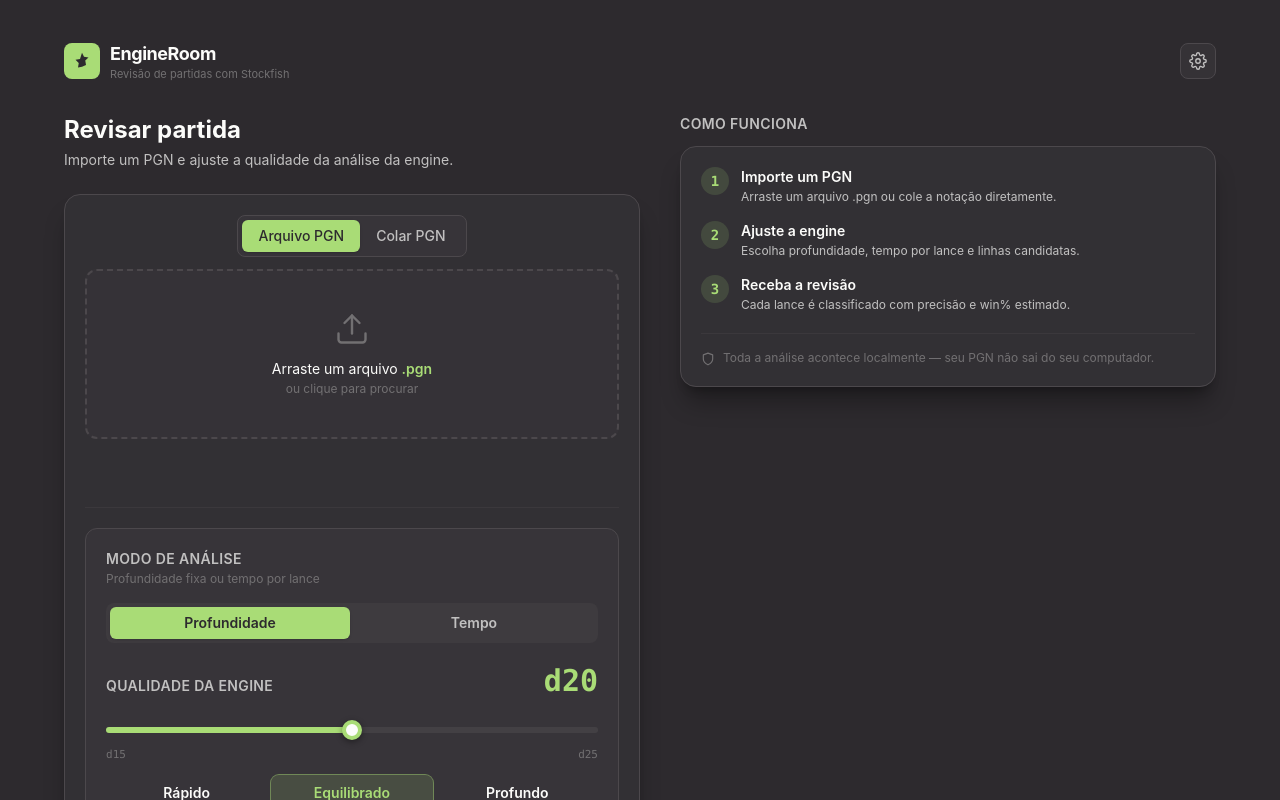
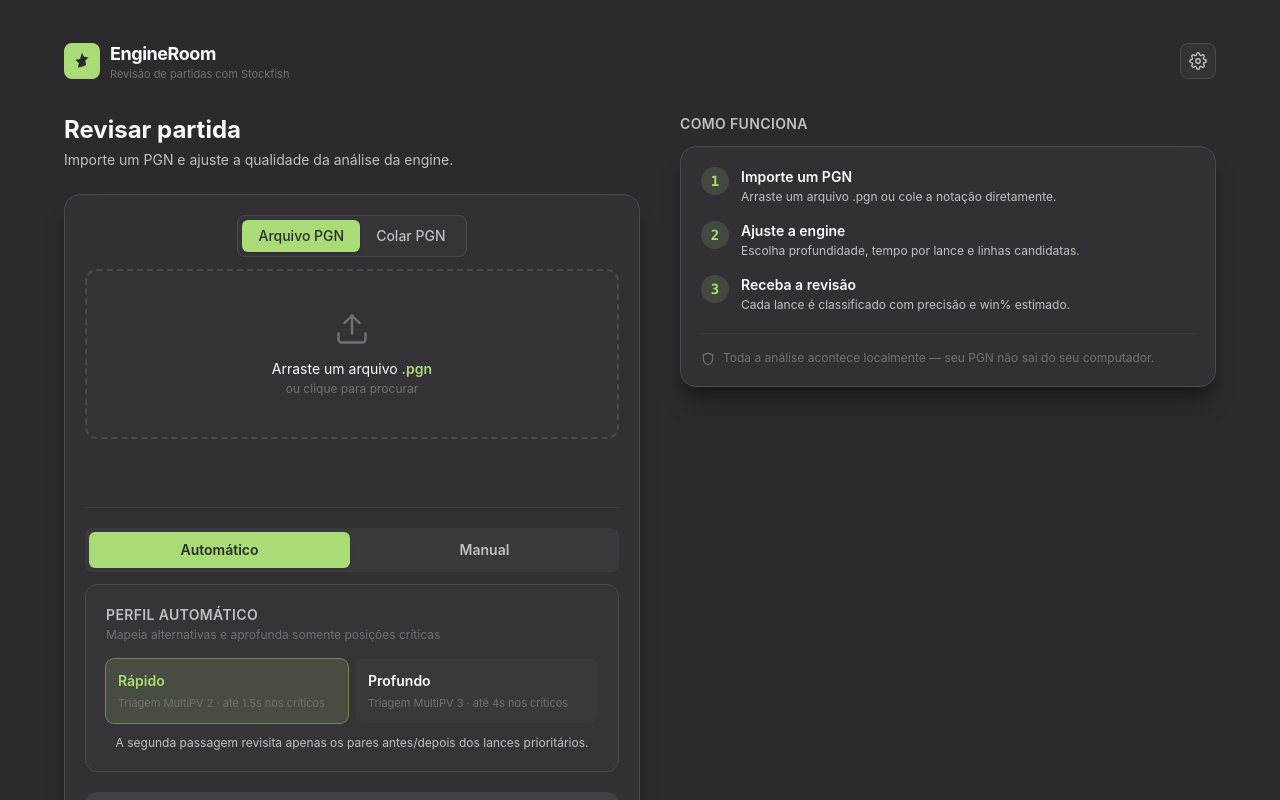
Before and after one commit to PedrFelip/EngineRoom, a React (Vite) app in the folder app/: page / in a window 1280 px wide. Shown: the top 800 px of the page. Built offline with nearby package versions, Linux system fonts and the light colour scheme.

Commit message:
Add automatic adaptive analysis selection

```diff
--- a/app/src/components/HomePage.tsx
+++ b/app/src/components/HomePage.tsx
@@ -1,8 +1,17 @@
 import { useEffect, useMemo, useState } from 'react'
+import {
+  ADAPTIVE_PROFILES,
+  adaptiveProfileForKind,
+} from '../lib/adaptive-analysis'
 import { resolveEngineTier } from '../lib/engine-tier'
 import { deleteGame, getGame, listGames, storedToConfig } from '../lib/games'
 import { parsePgn, resultLabel } from '../lib/pgn'
-import type { EngineMode, GameSummary, ReviewConfig } from '../types'
+import type {
+  AnalysisKind,
+  EngineMode,
+  GameSummary,
+  ReviewConfig,
+} from '../types'
 import EngineTierSelector, { DEFAULT_TIME_MS } from './EngineTierSelector'
 import PgnImporter from './PgnImporter'
 import ReviewedGamesList from './ReviewedGamesList'
@@ -18,6 +27,7 @@ export default function HomePage({ onStart }: Props) {
   const [mode, setMode] = useState<EngineMode>('depth')
   const [movetimeMs, setMovetimeMs] = useState<number>(DEFAULT_TIME_MS)
   const [lines, setLines] = useState(1)
+  const [analysisKind, setAnalysisKind] = useState<AnalysisKind>('auto-fast')
   const [settingsOpen, setSettingsOpen] = useState(false)
   const [games, setGames] = useState<GameSummary[]>([])
 
@@ -25,6 +35,7 @@ export default function HomePage({ onStart }: Props) {
   const engine = useMemo(() => resolveEngineTier(depth), [depth])
   const canStart = parse.ok && pgn.trim().length > 0
   const plies = parse.ok ? parse.meta.plies : 0
+  const adaptiveProfile = adaptiveProfileForKind(analysisKind)
 
   useEffect(() => {
     let cancelled = false
@@ -63,6 +74,19 @@ export default function HomePage({ onStart }: Props) {
   }
 
   const hasGames = games.length > 0
+
+  const startReview = () => {
+    if (!parse.ok) return
+    onStart({
+      pgn,
+      meta: parse.meta,
+      engine,
+      mode: adaptiveProfile ? 'time' : mode,
+      analysisKind,
+      ...(!adaptiveProfile && mode === 'time' ? { movetimeMs } : {}),
+      lines: adaptiveProfile?.triageMultipv ?? lines,
+    })
+  }
 
   return (
     <div className='flex min-h-full flex-col items-center overflow-x-hidden px-4 py-8 md:px-6 md:py-10 lg:px-8'>
@@ -177,6 +201,36 @@ export default function HomePage({ onStart }: Props) {
 
             <div className='my-5 h-px bg-edge-soft' />
 
+            <div className='mb-3 grid grid-cols-2 gap-1 rounded-lg bg-panel-3/60 p-1'>
+              <button
+                type='button'
+                onClick={() =>
+                  setAnalysisKind((current) =>
+                    current === 'manual' ? 'auto-fast' : current,
+                  )
+                }
+                className={`rounded-md px-3 py-2 text-sm font-semibold transition ${
+                  analysisKind !== 'manual'
+                    ? 'bg-brand text-bg shadow'
+                    : 'text-ink-dim hover:text-ink'
+                }`}
+              >
+                Automático
+              </button>
+              <button
+                type='button'
+                onClick={() => setAnalysisKind('manual')}
+                className={`rounded-md px-3 py-2 text-sm font-semibold transition ${
+                  analysisKind === 'manual'
+                    ? 'bg-brand text-bg shadow'
+                    : 'text-ink-dim hover:text-ink'
+                }`}
+              >
+                Manual
+              </button>
+            </div>
+
+            {analysisKind === 'manual' ? (
               <EngineTierSelector
                 mode={mode}
                 depth={depth}
@@ -188,21 +242,58 @@ export default function HomePage({ onStart }: Props) {
                 onMovetimeChange={setMovetimeMs}
                 onLinesChange={setLines}
               />
+            ) : (
+              <div className='rounded-xl border border-edge bg-panel-2/60 p-5'>
+                <div className='mb-4'>
+                  <h3 className='text-sm font-semibold uppercase tracking-wide text-ink-dim'>
+                    Perfil automático
+                  </h3>
+                  <p className='mt-0.5 text-xs text-ink-faint'>
+                    Mapeia alternativas e aprofunda somente posições críticas
+                  </p>
+                </div>
+                <div className='grid grid-cols-2 gap-2'>
+                  {(['auto-fast', 'auto-deep'] as const).map((kind) => {
+                    const profile =
+                      ADAPTIVE_PROFILES[kind === 'auto-fast' ? 'fast' : 'deep']
+                    const active = analysisKind === kind
+                    return (
+                      <button
+                        key={kind}
+                        type='button'
+                        onClick={() => setAnalysisKind(kind)}
+                        className={`rounded-lg px-3 py-3 text-left transition ${
+                          active
+                            ? 'bg-brand/15 ring-1 ring-brand/50'
+                            : 'bg-panel-3/40 hover:bg-panel-3'
+                        }`}
+                      >
+                        <span
+                          className={`block text-sm font-semibold ${
+                            active ? 'text-brand' : 'text-ink'
+                          }`}
+                        >
+                          {profile.id === 'fast' ? 'Rápido' : 'Profundo'}
+                        </span>
+                        <span className='mt-1 block text-[11px] text-ink-faint'>
+                          Triagem MultiPV {profile.triageMultipv} · até{' '}
+                          {profile.highMs / 1000}s nos críticos
+                        </span>
+                      </button>
+                    )
+                  })}
+                </div>
+                <p className='mt-3 text-center text-xs text-ink-dim'>
+                  A segunda passagem revisita apenas os pares antes/depois dos
+                  lances prioritários.
+                </p>
+              </div>
+            )}
 
             <button
               type='button'
               disabled={!canStart}
-              onClick={() =>
-                parse.ok &&
-                onStart({
-                  pgn,
-                  meta: parse.meta,
-                  engine,
-                  mode,
-                  ...(mode === 'time' ? { movetimeMs } : {}),
-                  lines,
-                })
-              }
+              onClick={startReview}
               className={`mt-5 flex w-full items-center justify-center gap-2 rounded-xl px-4 py-3 text-sm font-semibold transition ${
                 canStart
                   ? 'bg-brand text-bg hover:bg-brand-strong active:scale-[0.99]'
--- a/app/src/components/ReviewScreen.tsx
+++ b/app/src/components/ReviewScreen.tsx
@@ -138,6 +138,7 @@ export default function ReviewScreen({ config, onExit }: ReviewScreenProps) {
                   ? (config.movetimeMs ?? 0)
                   : config.engine.depth,
               engineTier: config.engine.id,
+              analysisKind: config.analysisKind,
             })}
             {opening ? ` · ${opening.code} ${opening.name}` : ''}
           </p>
--- a/app/src/components/ReviewedGamesList.tsx
+++ b/app/src/components/ReviewedGamesList.tsx
@@ -25,6 +25,7 @@ function tierLabel(game: GameSummary): string {
     mode: game.mode ?? 'depth',
     depth: game.depth,
     engineTier: game.engineTier,
+    analysisKind: game.analysisKind,
   })
 }
 
```
Also changed, not shown: app/src/types.ts (+7 -0 lines). Lines whose indentation alone changed are shown as unchanged.
